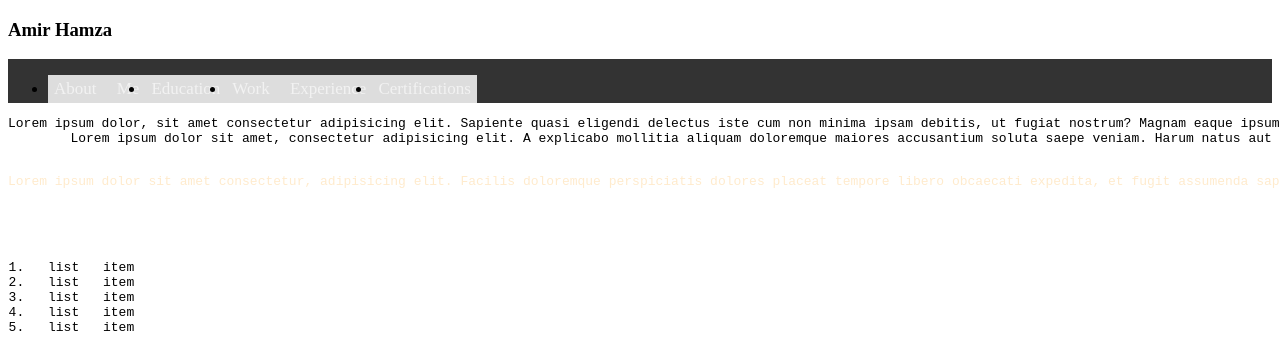
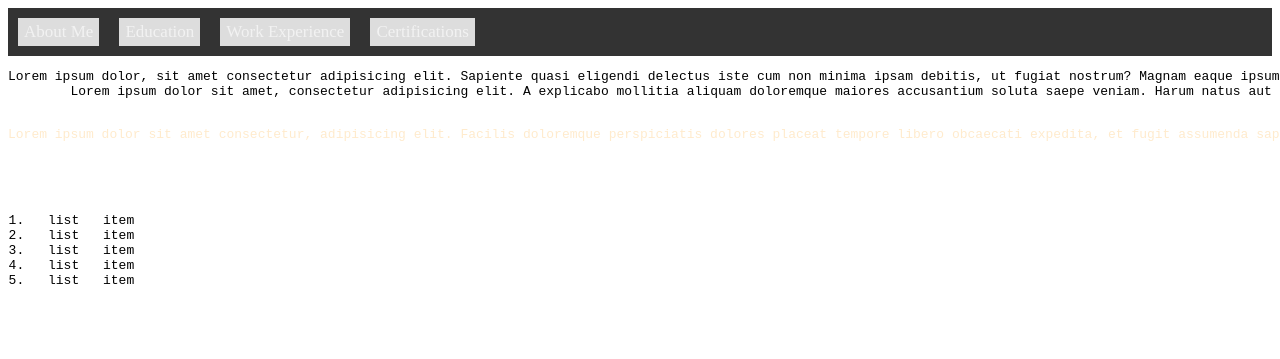
Before and after one commit to amiramza9/web-dev, a plain HTML site: page index.html in a window 1280 px wide. Shown: the top 359 px of the page. Drawn offline with Linux system fonts and the light colour scheme.

Commit message:
added changes

```diff
--- a/index.html
+++ b/index.html
@@ -17,23 +17,30 @@
         div#lv3
         {
             color: red;}
-        nav>ul{
+        div.topnav ul{
                 list-style:none;
                 display: inline;
+                word-spacing: 0dvb;
                 padding: 5px;
                 margin: 5px;
             }
-            nav>ul>li{
+            div.topnav>ul>li{
                 display: inline;
+                word-spacing: 0cqmin;
                 padding: 5px;
                 margin: 5px;
             }
-            nav>ul>li:hover{
+            div.topnav>ul>li:hover{
                 background-color: yellow;
             }
-            .topnav {
+            div.topnav {
                  background-color: #333;
                  overflow: hidden;
+                 place-items:right;
+                }
+                h3{
+                    font-size: 22px;
+                    background-color: #3d3636;
                 }
 
 /* Style the links inside the navigation bar */
@@ -62,18 +69,17 @@ a {
                 </style>
 </head>
 <body>
-    <h3>Amir Hamza</h3>
     <header>
-
-            <div class="topnav">
-        <ul>
+        <div class="topnav">
+            <ul>
             <li><a href="index.html">About Me</a></li>
             <li><a href="./../pages/education.html">Education</a></li>
             <li><a href="index.html">Work Experience</a></li>
             <li><a href="./../certification.html">Certifications</a></li>
 
         </ul>
-    </div>
+        </div>
+    </header>
 
         <pre><code>Lorem ipsum dolor, sit amet consectetur adipisicing elit. Sapiente quasi eligendi delectus iste cum non minima ipsam debitis, ut fugiat nostrum? Magnam eaque ipsum assumenda omnis possimus autem voluptates consequuntur!</code>
         <span>Lorem ipsum dolor sit amet, consectetur adipisicing elit. A explicabo mollitia aliquam doloremque maiores accusantium soluta saepe veniam. Harum natus aut temporibus magnam vero eligendi amet esse in dolores corrupti!</span>
@@ -109,7 +115,7 @@ a {
           <label for="javascript">JavaScript</label><br>
           <input type="submit" value="submit">
         </form>
-    </header>
+
     <main></main>
     <footer>
         <br>
```
Also changed, not shown: styles.css (added).
